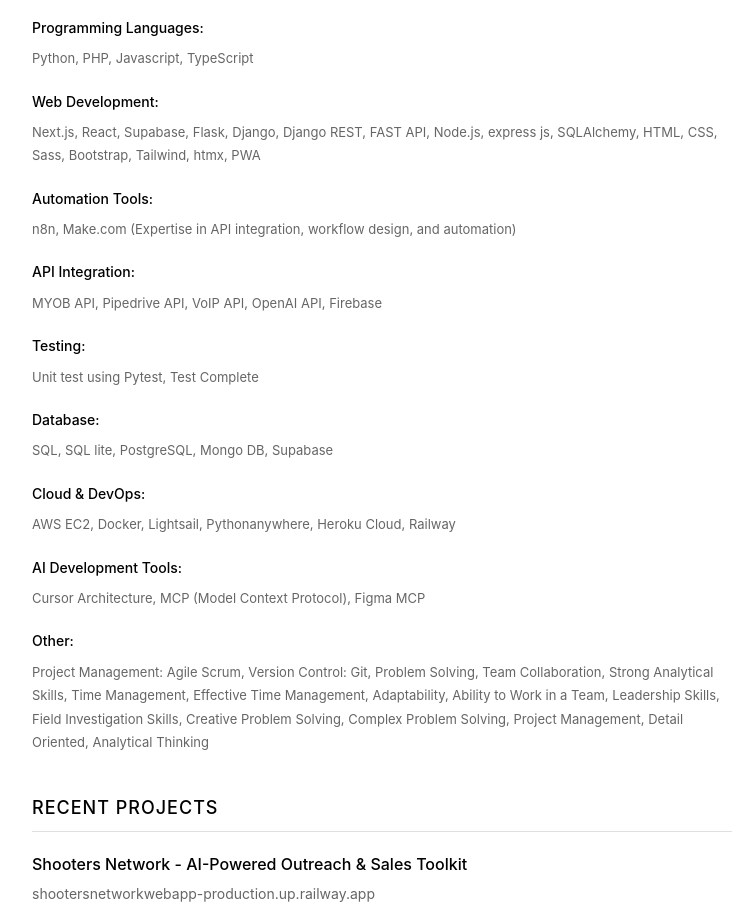
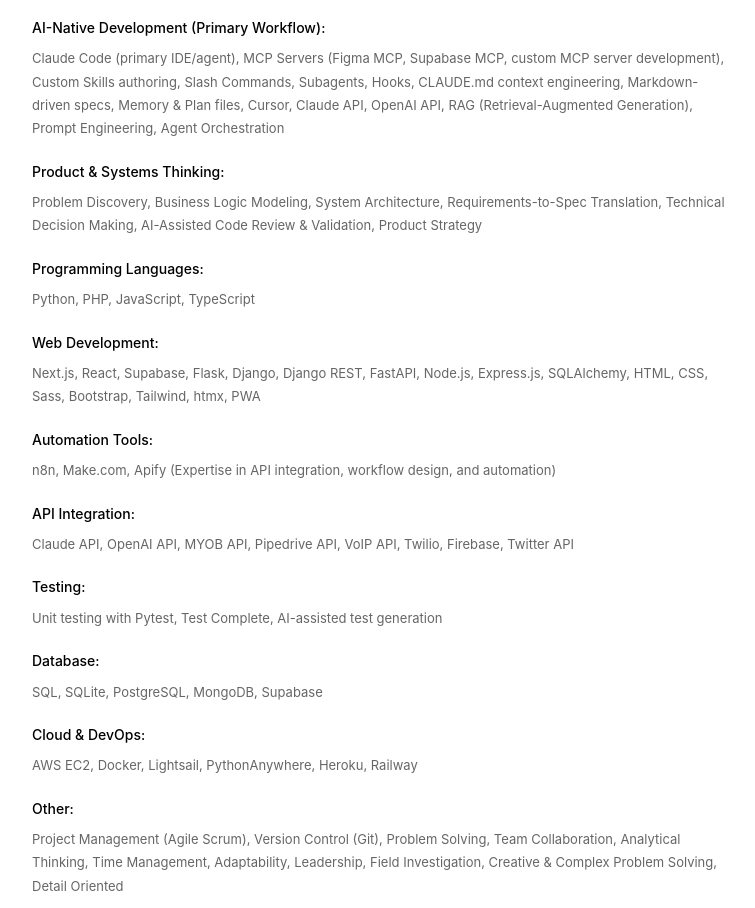
Before and after one commit to jerome2525/resumeapp, a website: page index.html in a window 1280 px wide. Shown: the part 743-1651 px from the top of the page, without its empty margins (258-1013 px from the left). Drawn offline with Linux system fonts and the light colour scheme.

Commit message:
Enhance skills section of resume: add new categories for AI-Native Development and Product & Systems Thinking, update existing skills with improved terminology, and include additional tools and APIs for Automation, API Integration, Testing, and Database. Streamline Other skills for clarity.

```diff
--- a/index.html
+++ b/index.html
@@ -226,40 +226,44 @@
         <section>
             <h2>Skills</h2>
             <div class="skills-category">
+                <div class="skills-category-title">AI-Native Development (Primary Workflow):</div>
+                <div class="skills-list">Claude Code (primary IDE/agent), MCP Servers (Figma MCP, Supabase MCP, custom MCP server development), Custom Skills authoring, Slash Commands, Subagents, Hooks, CLAUDE.md context engineering, Markdown-driven specs, Memory & Plan files, Cursor, Claude API, OpenAI API, RAG (Retrieval-Augmented Generation), Prompt Engineering, Agent Orchestration</div>
+            </div>
+            <div class="skills-category">
+                <div class="skills-category-title">Product & Systems Thinking:</div>
+                <div class="skills-list">Problem Discovery, Business Logic Modeling, System Architecture, Requirements-to-Spec Translation, Technical Decision Making, AI-Assisted Code Review & Validation, Product Strategy</div>
+            </div>
+            <div class="skills-category">
                 <div class="skills-category-title">Programming Languages:</div>
-                <div class="skills-list">Python, PHP, Javascript, TypeScript</div>
+                <div class="skills-list">Python, PHP, JavaScript, TypeScript</div>
             </div>
             <div class="skills-category">
                 <div class="skills-category-title">Web Development:</div>
-                <div class="skills-list">Next.js, React, Supabase, Flask, Django, Django REST, FAST API, Node.js, express js, SQLAlchemy, HTML, CSS, Sass, Bootstrap, Tailwind, htmx, PWA</div>
+                <div class="skills-list">Next.js, React, Supabase, Flask, Django, Django REST, FastAPI, Node.js, Express.js, SQLAlchemy, HTML, CSS, Sass, Bootstrap, Tailwind, htmx, PWA</div>
             </div>
             <div class="skills-category">
                 <div class="skills-category-title">Automation Tools:</div>
-                <div class="skills-list">n8n, Make.com (Expertise in API integration, workflow design, and automation)</div>
+                <div class="skills-list">n8n, Make.com, Apify (Expertise in API integration, workflow design, and automation)</div>
             </div>
             <div class="skills-category">
                 <div class="skills-category-title">API Integration:</div>
-                <div class="skills-list">MYOB API, Pipedrive API, VoIP API, OpenAI API, Firebase</div>
+                <div class="skills-list">Claude API, OpenAI API, MYOB API, Pipedrive API, VoIP API, Twilio, Firebase, Twitter API</div>
             </div>
             <div class="skills-category">
                 <div class="skills-category-title">Testing:</div>
-                <div class="skills-list">Unit test using Pytest, Test Complete</div>
+                <div class="skills-list">Unit testing with Pytest, Test Complete, AI-assisted test generation</div>
             </div>
             <div class="skills-category">
                 <div class="skills-category-title">Database:</div>
-                <div class="skills-list">SQL, SQL lite, PostgreSQL, Mongo DB, Supabase</div>
+                <div class="skills-list">SQL, SQLite, PostgreSQL, MongoDB, Supabase</div>
             </div>
             <div class="skills-category">
                 <div class="skills-category-title">Cloud & DevOps:</div>
-                <div class="skills-list">AWS EC2, Docker, Lightsail, Pythonanywhere, Heroku Cloud, Railway</div>
-            </div>
-            <div class="skills-category">
-                <div class="skills-category-title">AI Development Tools:</div>
-                <div class="skills-list">Cursor Architecture, MCP (Model Context Protocol), Figma MCP</div>
+                <div class="skills-list">AWS EC2, Docker, Lightsail, PythonAnywhere, Heroku, Railway</div>
             </div>
             <div class="skills-category">
                 <div class="skills-category-title">Other:</div>
-                <div class="skills-list">Project Management: Agile Scrum, Version Control: Git, Problem Solving, Team Collaboration, Strong Analytical Skills, Time Management, Effective Time Management, Adaptability, Ability to Work in a Team, Leadership Skills, Field Investigation Skills, Creative Problem Solving, Complex Problem Solving, Project Management, Detail Oriented, Analytical Thinking</div>
+                <div class="skills-list">Project Management (Agile Scrum), Version Control (Git), Problem Solving, Team Collaboration, Analytical Thinking, Time Management, Adaptability, Leadership, Field Investigation, Creative & Complex Problem Solving, Detail Oriented</div>
             </div>
         </section>
 
```
